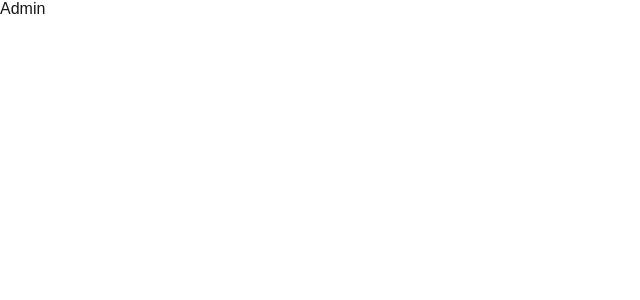
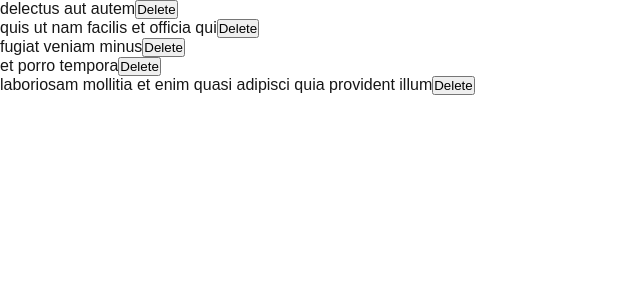
Before and after one commit to khaingthazindev/trtk-frontend, a Next.js app: page / in a window 1280 px wide. Shown: the top 300 px of the page, without its empty margins (0-640 px from the left). Built offline with nearby package versions, Linux system fonts and the light colour scheme.

Commit message:
Rendering list using map

```diff
--- /dev/null
+++ b/src/app/components/list/ItemList.jsx
@@ -0,0 +1,9 @@
+export default function ItemList({items}) {
+   return (<div>
+      <ol>
+         {items.map((item, index) => (
+            <li key={index}>{item}</li>
+         ))}
+      </ol>
+   </div>)
+}
--- /dev/null
+++ b/src/app/components/list/TodoListDemo.jsx
@@ -0,0 +1,50 @@
+function Todo(props) {
+   return <div>
+      {props.todo.title}
+      <button type={"button"}>Delete</button>
+   </div>;
+}
+
+function TodoList({todos}) {
+   return (<div>
+         {todos.map((todo) => <Todo key={todo.id} todo={todo}/> )}
+   </div>)
+}
+
+let todos = [
+   {
+      "userId": 1,
+      "id": 1,
+      "title": "delectus aut autem",
+      "completed": false
+   },
+   {
+      "userId": 1,
+      "id": 2,
+      "title": "quis ut nam facilis et officia qui",
+      "completed": false
+   },
+   {
+      "userId": 1,
+      "id": 3,
+      "title": "fugiat veniam minus",
+      "completed": false
+   },
+   {
+      "userId": 1,
+      "id": 4,
+      "title": "et porro tempora",
+      "completed": true
+   },
+   {
+      "userId": 1,
+      "id": 5,
+      "title": "laboriosam mollitia et enim quasi adipisci quia provident illum",
+      "completed": false
+   }
+];
+export default function TodoListDemo(props) {
+   return (<div>
+      <TodoList todos={todos}/>
+   </div>)
+}
--- a/src/app/page.js
+++ b/src/app/page.js
@@ -1,4 +1,6 @@
 import UserAccount from "@/app/components/conditional_render/UserAccount";
+import ItemList from "@/app/components/list/ItemList";
+import TodoListDemo from "@/app/components/list/TodoListDemo";
 
 export default function Home() {
   return (
@@ -30,7 +32,11 @@ export default function Home() {
        {/*   }}*/}
        {/*   label={'Some Message'} />*/}
 
-       <UserAccount role={'admin'} />
+       {/*<UserAccount role={'admin'} />*/}
+
+       {/*<ItemList items={['Apple', 'Orange', 'Banana']} />*/}
+
+       <TodoListDemo />
     </div>
   );
 }
```
